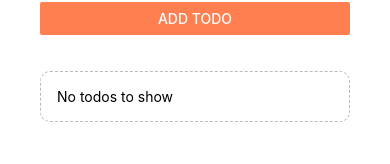
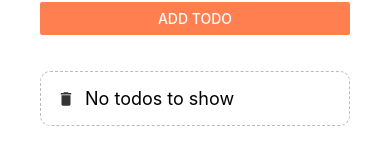
Before and after one commit to syedshahidashiqali/rn_todo_app, a React Native app: screen / in a window 390 px wide. Shown: the part 156-320 px from the top of the page. Built offline with nearby package versions, Linux system fonts and the light colour scheme.

Commit message:
improved layout and added icons and installed icons library

```diff
--- a/components/TodoItem.js
+++ b/components/TodoItem.js
@@ -1,10 +1,19 @@
 import React from 'react';
-import {StyleSheet, Text, TouchableOpacity} from 'react-native';
+import {StyleSheet, Text, TouchableOpacity, View} from 'react-native';
+
+import MaterialIcons from 'react-native-vector-icons/MaterialIcons';
 
 function TodoItem({item, onPressHandler}) {
   return (
     <TouchableOpacity onPress={() => onPressHandler(item.key)}>
-      <Text style={styles.item}>{item.text}</Text>
+      <View style={styles.item}>
+        <MaterialIcons
+          name="delete"
+          size={18}
+          backgroundColor="#fff"
+          color="#333" />
+        <Text style={styles.itemText}>{item.text}</Text>
+      </View>
     </TouchableOpacity>
   );
 }
@@ -17,7 +26,13 @@ const styles = StyleSheet.create({
     borderWidth: 1,
     borderStyle: 'dashed',
     borderRadius: 10,
+    flexDirection:'row',
+    alignItems:'center'
   },
+  itemText: {
+    marginLeft:10,
+    fontSize:18
+  }
 });
 
 export default TodoItem;
--- a/package.json
+++ b/package.json
@@ -15,7 +15,8 @@
     "react": "17.0.2",
     "react-native": "0.66.3",
     "react-native-safe-area-context": "^3.3.2",
-    "react-native-screens": "^3.9.0"
+    "react-native-screens": "^3.9.0",
+    "react-native-vector-icons": "^9.0.0"
   },
   "devDependencies": {
     "@babel/core": "^7.12.9",
```
Also changed, not shown: 3 other files (tests, documents, lock files or other folders).
